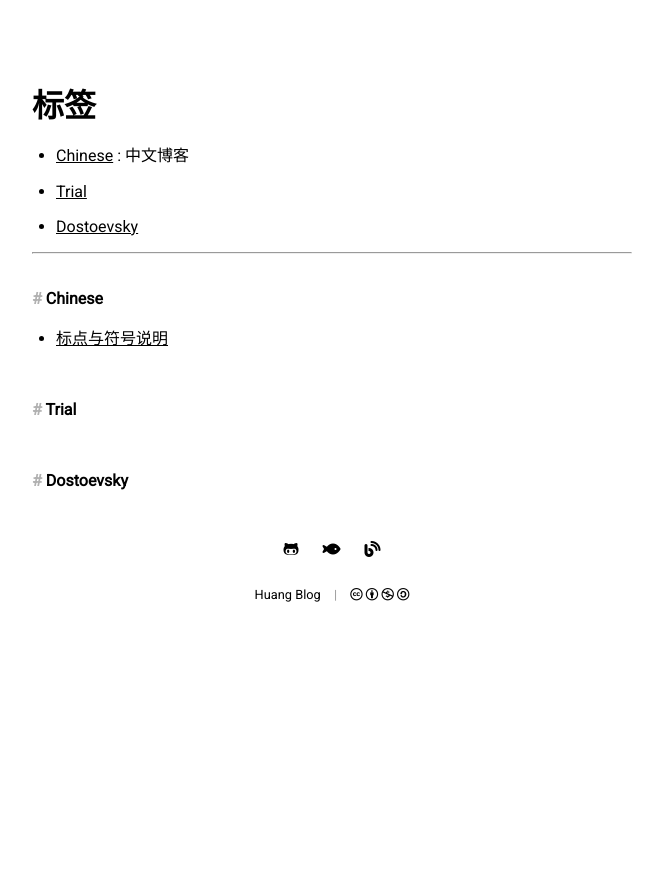
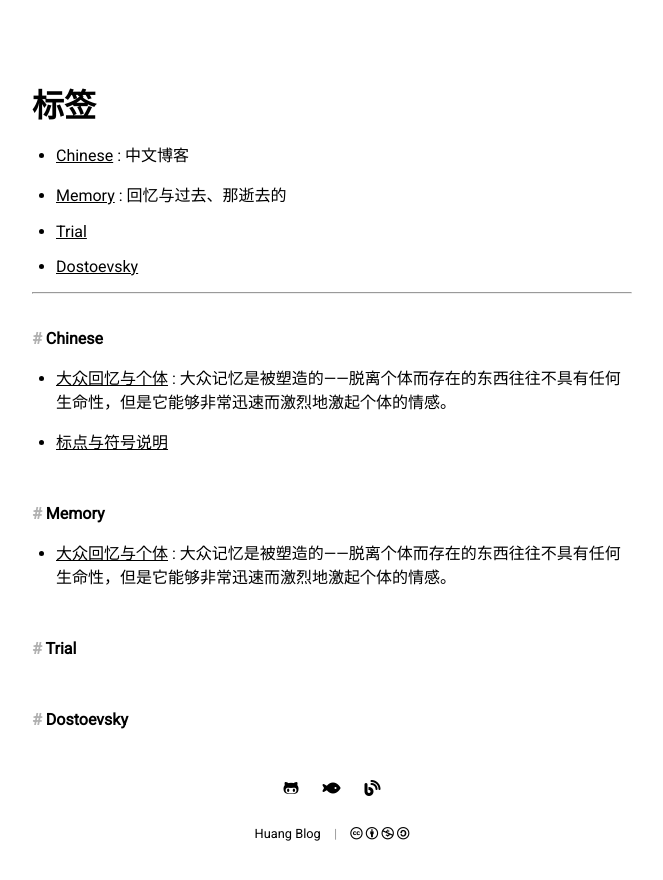
Before and after one commit to huang-feiyu/huang-feiyu.github.io, a Jekyll site: the page built from pages/tags.md, in a window 1280 px wide. Shown: the top 880 px of the page, without its empty margins (308-971 px from the left). Built offline with Jekyll 4.4.1, drawn with Linux system fonts in a browser that asks for light colours; nearby versions of some CDN libraries; some of the changed lines change nothing that is shown.

Commit message:
post: upload journal-1 which indicates my limited thoughts of childhood memory and jobs

```diff
--- a/_data/settings.yml
+++ b/_data/settings.yml
@@ -3,6 +3,7 @@
 #           AND whose category is "series", it will be represented in url("series")
 tags:
 - {series: false, name: 'Chinese',     tag: 'chinese',    description: '中文博客'}
+- {series: false, name: 'Memory',      tag: 'memory',     description: '回忆与过去、那逝去的'}
 - {series: true,  name: 'Trial',       tag: 'trial',      description: ''}
 - {series: true,  name: 'Dostoevsky',  tag: 'dostoevsky', description: ''}
 
--- /dev/null
+++ b/_posts/2023-05-27-journal-1.md
@@ -0,0 +1,95 @@
+---
+layout:      post
+title:       大众回忆与个体
+author:      Ludwig Huang
+categories:  journal
+tags:        [chinese, memory]
+image:       spiral-1.jpg
+description: 大众记忆是被塑造的——脱离个体而存在的东西往往不具有任何生命性，但是它能够非常迅速而激烈地激起个体的情感。
+---
+
+* 「大众记忆」：大量的人具有几乎相同的记忆
+* 「意识形态」：意识的结构，具有一定的确定性，即给定刺激，做出特定反应
+
+### 前言
+
+本文源自于最近在 Bilibili 看到的一些视频，它们使我回忆起过去而不带有任何感伤与失落。
+
+<div class="videoWrapper">
+<iframe src="//player.bilibili.com/player.html?aid=45145524&bvid=BV1Tb411B7ha&cid=79050739&page=1" scrolling="no" border="0" frameborder="no" framespacing="0" allowfullscreen="true"> </iframe>
+</div>
+
+我不禁回忆起更多的东西，而同时这又引起我的思绪：这类看似庸俗的回忆以及大量同质化的语句，到底为什么能够给人以如此激荡的情绪。从前，我拒绝理解「大众」，就像它是「个体」完完全全的敌人。但是，当我真正尝试理解它时，我的世界变得明亮许多——外界的光亮。
+
+在本文，我不会做很多的论述，以期将「大众记忆」和「个体」说明得多么清晰。（可能是因为太久没写，后面 Para 1 ~ 3 全部违背了在前言所说的话，越写越扯淡。）
+
+### 主体
+
+###### Para 1
+
+——「大众记忆」的基础。
+
+“你的童年，我的童年，好像都一样”来自于《家有儿女》，然而它也许表明了某种现代性的特征。
+
+生于 2002 年，我并不清楚那时候的家电普及率，但尽管我生活在农村，各家各户仍都有一台电视。由于家庭愿意负担的电视费不同以及所在地区不同，电视能够接收到的频道也各不相同。但是，央视的综合一套到少儿十四套都是能够被接收到的。这构成了大规模普及的基础。
+
+之前写 GRE 和 IELTS 作文时，总是会有论述 现代社会/科技发展 的利弊的题目。这是一个非常难以回答的问题，但是在**信息普及**方面，现代社会具有绝对的优势（虽然总有逆行倒施的现象）。
+
+###### Para 2
+
+——对「大众记忆」的描述性概括。
+
+我们的童年回忆，有一部分维系于「大众记忆」。
+
+具有「意识形态」特征的文本、视频、音乐等**媒体**，塑造了我们的童年记忆；而童年回忆是构建「个体」的最为重要的原材料。
+
+在我的案例中，「大众记忆」是一部动画片《神兵小将》，其中有着非常强烈的社会意识形态特征（正义、爱情、友谊）。当我们把自己从回忆中剥离出来时，这部动画片的主题曲并不能够激发我任何情绪：它并没有任何我现在“引以为豪”的「绝望」「苦难」「崇高」「美」……显而易见，所谓的情绪受限于「个体」本身的情况。即便我回忆起从前最高兴的时候，我依旧无法变得高兴。
+
+但是，当我真正遇到「大众记忆」时，我卸下了所有的心防，转而拥抱它带来的情感。我不知道为什么，可能是在我观看这支视频时，有大量的弹幕（这也许缓解我的孤单）；也可能是别的。
+
+「大众记忆」的与众不同，还体现在大量同质化的语言。读者可以在视频最开头就能够看到“铁心铁心铁心……”，此类语言现象出现在现代社会的各个角落。
+
+###### Para 3
+
+——「大众记忆」的生命力。
+
+事实上，所有孤立的**媒体**都没有生命力，而「个体」赋予其生命力。源自于媒体的「大众记忆」，又在何等程度上与「个体」相关呢？
+
+……写偏题了，不写了。
+
+### 后记
+
+既然跑题了，就不管了，随便写写东西。（*Lost* by Linkin Park. Lyrics are exactly where I am, although those are a bit blunt.）
+
+<div class="videoWrapper">
+<iframe width="560" height="315" src="https://www.youtube-nocookie.com/embed/7NK_JOkuSVY" title="YouTube video player" frameborder="0" allow="accelerometer; autoplay; clipboard-write; encrypted-media; gyroscope; picture-in-picture; web-share" allowfullscreen></iframe>
+</div>
+
+越发感觉疲惫，我不知道自己该做什么。尽管大致确认自己将要攻读硕士学位（也许会先随便找个工作混几年，也许明年就直接入学）我还是考虑了大量的工作岗位，发现没有任何工作适合我。要么受限于自己的欲望（希望有属于自己的时间），要么受限于他人的看法（清闲岗位并不多且工资不高、异国他乡的认可问题——我毕竟用中文写作，也许会心血来潮希望通过博客认识他人）。
+
+记得最初选择 Computer Science，就是为了容易就业——当时根本没有考虑过供需关系；父母推荐报考国防科大，后续在部队发展——尽管当时我什么都不知道，我依旧发自内心地认为这个岗位不适合自己。然而，我现在才发现自 2018 年以来，经济下行与互联网行业的过饱和就已经初露端倪。显而易见，it's too late。我也无法通过自己仅有的信息去判断未来的走向，这不是个人能够做到的。
+
+大致说明一下自己近半年来的情况：
+
+* 2022 年 12 月：乐观地认为疫情防控撤销后，经济能够好转
+* 2023 年 2 月：此前陷入极为强烈的焦虑与痛苦中，试图宽慰自己（[《面向时间的规划》](https://xn--29s704loyd.com/old/2023/02/16/Essay-83/)）
+* 2023 年 3 月：投递一些实习岗位，仅仅得到一次面试机会；<br><br>开始审视自己，发现自己可以接受 programming 的工作，但是无法接受压力极大、个人时间极少的工作，于是考虑其他出路——当然，首先考虑的就是留学+移民；<br><br>由于 [10043](https://zh.wikipedia.org/wiki/%E7%AC%AC10043%E5%8F%B7%E6%80%BB%E7%BB%9F%E5%85%AC%E5%91%8A)，我无法考虑 America；后续，考量欧洲发达国家后，发现即便是不收取 tuition fee，家庭还是无法负担生活费；开始考量 scholarship，仅仅只有极少数大学提供
+* 2023 年 4 月 + 5 月：备考 GRE 和 IELTS；先考的 GRE，分数为 (144, 170, 4.0)，verbal 确实有点低；后考的 IELTS，分数为 7.0 (5.5)，口语练了和没练一样（没有掌握到窍门）
+
+最近几天，我重建了博客，依旧没有发现自己最深层次的愿望。但是，我发现：我也许无法生活在没有理解的地方。我并不知道：我一生的事业何在；但是我非常清楚：我需要通过思想上的交流，让他人了解我。我极端虚荣，我要求他人承认我（即使只是微不足道的“世另我”）。因为经历 GRE 作文（要求一个人事无巨细地将一件事情说清楚），我并不对 foreigner 抱有任何期待。所以，我需要考虑更多的东西。
+
+也就是：有自己的时间、能够养活自己、比较稳定。=> 我想过当维修工、做麦当劳分店……当然，这都在某种程度上舍弃了 985 的学历。学历能成为事业的敲门砖，也能成为迈向更多选择的负担。——最后，这类职业都被我排除在外，最后的选项就是国企和事业单位了。
+
+目前考虑的是 大专老师，没有「[非升即走](https://zhuanlan.zhihu.com/p/379187064)」的压力，也没有教学科研的压力，就是起初琐事比较多、发展前景受限。我也不考虑一些需要巨大花销的事情了（例如：房子、车子、孩子等）。目前，我的欲望不在于此——当然，这显得有点不合时宜。
+
+----
+
+我再谈谈**具体的**童年回忆吧。
+
+《铠甲勇士：光影》《铠甲勇士：刑天》《迪迦奥特曼》《[10 版西游记](https://baike.baidu.com/item/%E8%A5%BF%E6%B8%B8%E8%AE%B0/4847850)》《果宝特攻》《神兵小将》等等，其中还有一些在当时看来十分突兀的《甜心格格》《巴啦啦小魔仙》等，以及 4399 上的正版或盗版小游戏，印象最深的是《造梦西游：大闹天宫篇》。
+
+在回想这些「大众记忆」时，我嘴角挂着笑容，这就是我最初想写作本篇文章的动机。没想到最后写出的还是如此无聊的文字，这大出我的期望。
+
+我现在发现：也许我并不适合哲学思辨。以后，我会在 journal 中实验多种文风和文体，尽量让自己掌握中文写作，并适应写作以求能够通过文字混口饭吃。当然，网络小说也在考虑范围内，不过从来不是首选项。
+
+——就这样吧，就当这是一篇记录性的文章。
```
Also changed, not shown: assets/img/spiral-1.jpg (added).
